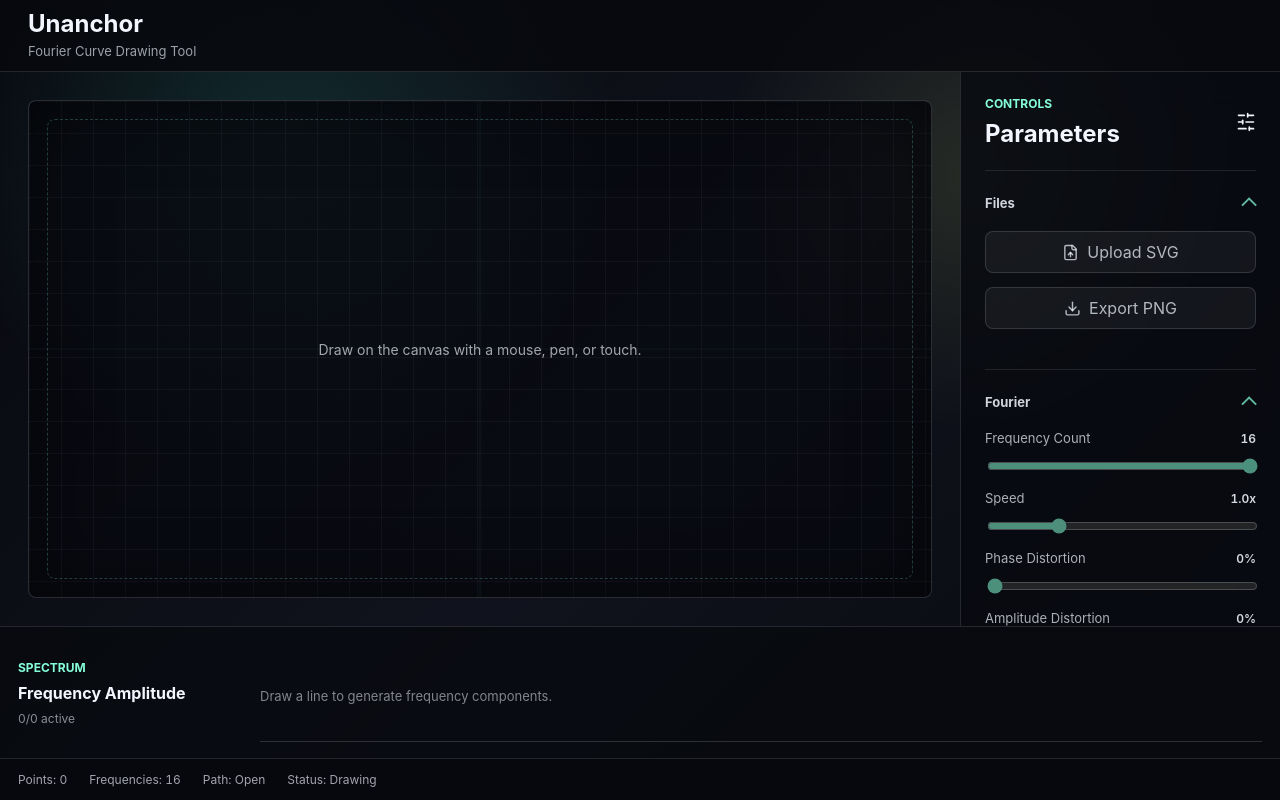
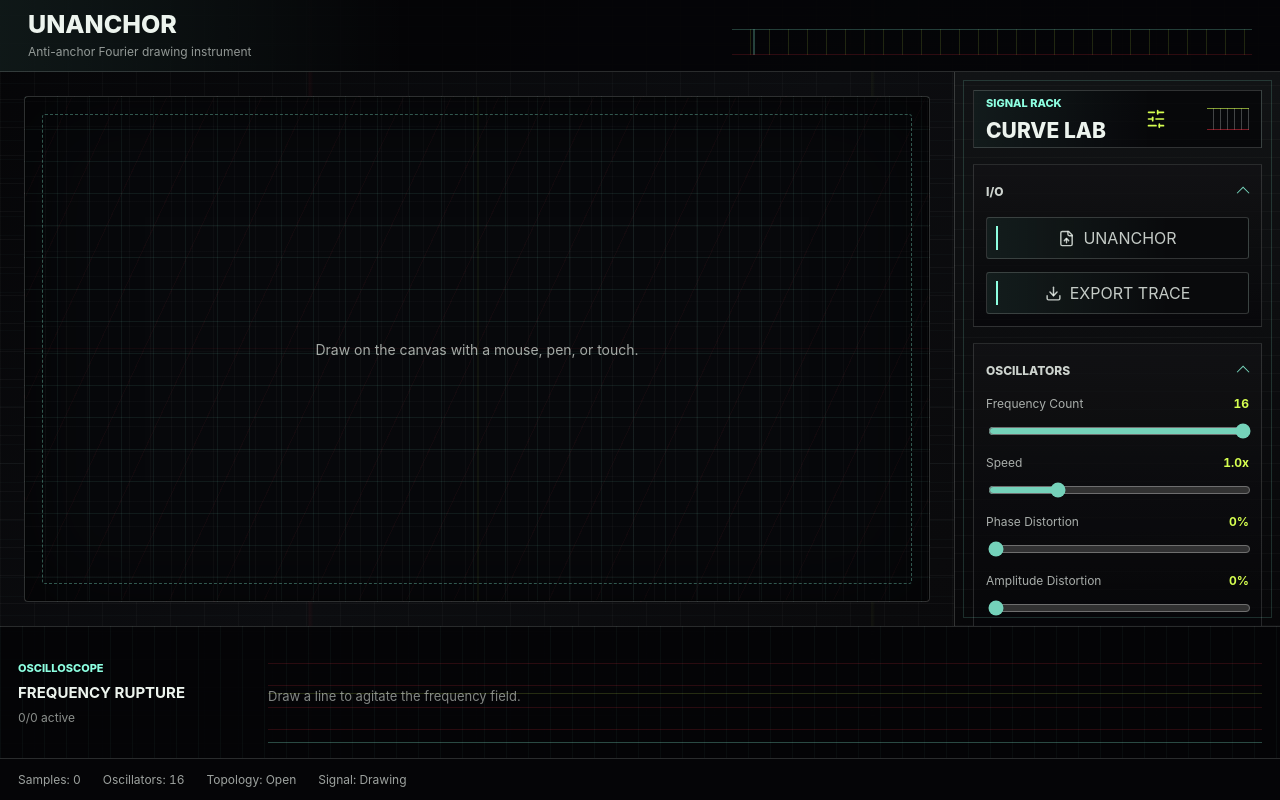
Before and after one commit to haram831/fakeAdobe, a React (Vite) app: page / in a window 1280 px wide. Built offline with nearby package versions, Linux system fonts and the light colour scheme.

Commit message:
design: change UI

```diff
--- a/src/components/ControlPanel.tsx
+++ b/src/components/ControlPanel.tsx
@@ -1,4 +1,4 @@
-import { Download, FileUp, RotateCcw, SlidersHorizontal } from 'lucide-react';
+import { Download, FileUp, RotateCcw, SlidersHorizontal, Zap } from 'lucide-react';
 import type { ChangeEvent, Dispatch, ReactNode, SetStateAction } from 'react';
 import type { ControlledFailureSettings, DrawingState, ViewMode } from '../types';
 
@@ -17,17 +17,17 @@ function getFrequencyLimit(drawingState: DrawingState): number {
 }
 
 const viewModeLabels: Record<ViewMode, string> = {
-  finalCurve: 'Final Curve',
-  epicycle: 'Epicycle',
-  originalCompare: 'Original Compare',
-  errorView: 'Error View',
+  finalCurve: 'Trace Only',
+  epicycle: 'Oscillator Rig',
+  originalCompare: 'Source Ghost',
+  errorView: 'Error Field',
 };
 
 const controlledFailureLabels: Record<keyof ControlledFailureSettings, string> = {
-  randomPhaseDrift: 'Random Phase Drift',
+  randomPhaseDrift: 'Phase Drift',
   frequencyDropout: 'Frequency Dropout',
-  jitter: 'Jitter Amount',
-  decay: 'Decay Mode',
+  jitter: 'Trace Jitter',
+  decay: 'Signal Decay',
 };
 
 type ControlSectionProps = {
@@ -144,31 +144,54 @@ export function ControlPanel({
     event.currentTarget.value = '';
   };
 
+  const breakCurve = () => {
+    setDrawingState((current) => ({
+      ...current,
+      controlledFailure: {
+        randomPhaseDrift: {
+          enabled: true,
+          amount: Math.max(current.controlledFailure.randomPhaseDrift.amount, 36),
+        },
+        frequencyDropout: {
+          enabled: true,
+          amount: Math.max(current.controlledFailure.frequencyDropout.amount, 18),
+        },
+        jitter: {
+          enabled: true,
+          amount: Math.max(current.controlledFailure.jitter.amount, 22),
+        },
+        decay: {
+          ...current.controlledFailure.decay,
+        },
+      },
+    }));
+  };
+
   return (
     <aside className="control-panel" aria-label="Control panel">
       <header className="panel-header">
         <div>
-          <p className="panel-kicker">Controls</p>
-          <h2>Parameters</h2>
+          <p className="panel-kicker">Signal Rack</p>
+          <h2>Curve Lab</h2>
         </div>
         <SlidersHorizontal size={20} aria-hidden="true" />
       </header>
 
-      <ControlSection title="Files" label="Import and export controls">
+      <ControlSection title="I/O" label="Import and export controls">
         <label className="file-upload-button">
           <FileUp size={17} aria-hidden="true" />
-          Upload SVG
+          Unanchor
           <input type="file" accept=".svg,image/svg+xml" onChange={handleSvgFileChange} />
         </label>
         {svgError ? <p className="control-error">{svgError}</p> : null}
         <button type="button" className="panel-action-button" onClick={onPngExport}>
           <Download size={17} aria-hidden="true" />
-          Export PNG
+          Export Trace
         </button>
         {exportError ? <p className="control-error">{exportError}</p> : null}
       </ControlSection>
 
-      <ControlSection title="Fourier" label="Fourier controls">
+      <ControlSection title="Oscillators" label="Fourier controls">
         <label className="control-row">
           <span>
             Frequency Count
@@ -227,7 +250,7 @@ export function ControlPanel({
         </label>
       </ControlSection>
 
-      <ControlSection title="Display" label="Display controls">
+      <ControlSection title="Monitor" label="Display controls">
         <label className="control-row">
           <span>View Mode</span>
           <select className="view-mode-select" value={drawingState.viewMode} onChange={updateViewMode}>
@@ -240,7 +263,7 @@ export function ControlPanel({
         </label>
 
         <label className="toggle-row">
-          <span>Show Epicycles</span>
+          <span>Expose Rings</span>
           <input
             type="checkbox"
             checked={drawingState.showEpicycles}
@@ -250,7 +273,7 @@ export function ControlPanel({
         </label>
 
         <label className="toggle-row">
-          <span>Show Original</span>
+          <span>Source Ghost</span>
           <input
             type="checkbox"
             checked={drawingState.showOriginal}
@@ -261,6 +284,10 @@ export function ControlPanel({
       </ControlSection>
 
       <ControlSection title="Controlled Failure" label="Controlled failure controls">
+        <button type="button" className="panel-action-button break-button" onClick={breakCurve}>
+          <Zap size={17} aria-hidden="true" />
+          Break Curve
+        </button>
         {Object.entries(controlledFailureLabels).map(([key, label]) => {
           const failureKey = key as keyof ControlledFailureSettings;
           const failure = drawingState.controlledFailure[failureKey];
@@ -296,7 +323,7 @@ export function ControlPanel({
 
       <button type="button" className="reset-button" onClick={onReset}>
         <RotateCcw size={17} aria-hidden="true" />
-        Reset
+        Reset Path
       </button>
     </aside>
   );
--- a/src/components/FrequencySpectrum.tsx
+++ b/src/components/FrequencySpectrum.tsx
@@ -21,8 +21,8 @@ export function FrequencySpectrum({
     <section className="frequency-spectrum" aria-label="Frequency spectrum">
       <header className="spectrum-header">
         <div>
-          <p className="panel-kicker">Spectrum</p>
-          <h2>Frequency Amplitude</h2>
+          <p className="panel-kicker">Oscilloscope</p>
+          <h2>Frequency Rupture</h2>
         </div>
         <span>
           {activeCount}/{components.length || 0} active
@@ -31,7 +31,7 @@ export function FrequencySpectrum({
 
       <div className="spectrum-plot" role="list" aria-label="Fourier component amplitudes">
         {components.length === 0 ? (
-          <p className="spectrum-empty">Draw a line to generate frequency components.</p>
+          <p className="spectrum-empty">Draw a line to agitate the frequency field.</p>
         ) : (
           components.map((component, index) => {
             const isActive = index < activeCount;
--- a/src/components/Header.tsx
+++ b/src/components/Header.tsx
@@ -3,7 +3,7 @@ export function Header() {
     <header className="app-header">
       <div>
         <h1>Unanchor</h1>
-        <p>Fourier Curve Drawing Tool</p>
+        <p>Anti-anchor Fourier drawing instrument</p>
       </div>
     </header>
   );
--- a/src/components/StatusBar.tsx
+++ b/src/components/StatusBar.tsx
@@ -7,10 +7,10 @@ type StatusBarProps = {
 export function StatusBar({ status }: StatusBarProps) {
   return (
     <footer className="status-bar" aria-label="Status bar">
-      <span>Points: {status.pointCount}</span>
-      <span>Frequencies: {status.frequencyCount}</span>
-      <span>Path: {status.pathType}</span>
-      <span>Status: {status.playbackState}</span>
+      <span>Samples: {status.pointCount}</span>
+      <span>Oscillators: {status.frequencyCount}</span>
+      <span>Topology: {status.pathType}</span>
+      <span>Signal: {status.playbackState}</span>
     </footer>
   );
 }
--- a/src/styles/global.css
+++ b/src/styles/global.css
@@ -1,6 +1,6 @@
 :root {
-  color: #f3f6ff;
-  background: #07080d;
+  color: #edf4ee;
+  background: #050507;
   font-family:
     Inter, ui-sans-serif, system-ui, -apple-system, BlinkMacSystemFont, "Segoe UI",
     sans-serif;
@@ -22,6 +22,7 @@ body,
 body {
   margin: 0;
   overflow: auto;
+  background: #050507;
 }
 
 button,
@@ -41,45 +42,96 @@ select:disabled {
 }
 
 .app-shell {
+  position: relative;
   display: grid;
-  grid-template-columns: minmax(0, 1fr) 320px;
+  grid-template-columns: minmax(0, 1fr) 326px;
   grid-template-rows: 72px minmax(0, 1fr) 132px 42px;
   width: 100%;
   max-width: 100vw;
   overflow-x: hidden;
   min-height: 100vh;
   background:
-    radial-gradient(circle at 22% 18%, rgba(64, 224, 208, 0.14), transparent 28%),
-    radial-gradient(circle at 76% 22%, rgba(238, 255, 116, 0.1), transparent 22%),
-    linear-gradient(135deg, #07080d 0%, #10131d 52%, #08090e 100%);
+    repeating-linear-gradient(0deg, rgba(237, 244, 238, 0.035) 0 1px, transparent 1px 28px),
+    repeating-linear-gradient(90deg, rgba(237, 244, 238, 0.026) 0 1px, transparent 1px 34px),
+    linear-gradient(135deg, #050507 0%, #0c0d10 44%, #080708 100%);
+}
+
+.app-shell::before {
+  position: fixed;
+  inset: 0;
+  pointer-events: none;
+  background:
+    repeating-linear-gradient(
+      180deg,
+      transparent 0 7px,
+      rgba(141, 255, 225, 0.035) 7px 8px,
+      transparent 8px 19px
+    );
+  mix-blend-mode: screen;
+  opacity: 0.56;
+  content: "";
+}
+
+.app-shell::after {
+  position: fixed;
+  inset: 0;
+  pointer-events: none;
+  background:
+    linear-gradient(90deg, transparent 0 24%, rgba(243, 48, 66, 0.055) 24.2%, transparent 24.5%),
+    linear-gradient(90deg, transparent 0 68%, rgba(214, 255, 80, 0.045) 68.1%, transparent 68.4%);
+  content: "";
 }
 
 .app-header {
+  position: relative;
+  z-index: 1;
   grid-column: 1 / -1;
   display: flex;
   align-items: center;
   padding: 0 28px;
-  border-bottom: 1px solid rgba(243, 246, 255, 0.12);
-  background: rgba(7, 8, 13, 0.82);
+  border-bottom: 1px solid rgba(237, 244, 238, 0.16);
+  background:
+    linear-gradient(90deg, rgba(141, 255, 225, 0.08), transparent 32%),
+    rgba(5, 5, 7, 0.92);
+}
+
+.app-header::after {
+  position: absolute;
+  right: 28px;
+  bottom: 16px;
+  width: min(42vw, 520px);
+  height: 24px;
+  border-top: 1px solid rgba(141, 255, 225, 0.34);
+  border-bottom: 1px solid rgba(243, 48, 66, 0.26);
+  background:
+    linear-gradient(90deg, transparent 0 4%, rgba(141, 255, 225, 0.36) 4% 4.5%, transparent 4.5% 12%),
+    repeating-linear-gradient(90deg, transparent 0 18px, rgba(214, 255, 80, 0.2) 18px 19px);
+  opacity: 0.68;
+  content: "";
 }
 
 .app-header h1 {
   margin: 0;
-  font-size: 24px;
+  color: #edf4ee;
+  font-size: 25px;
   line-height: 1;
+  font-weight: 760;
+  text-transform: uppercase;
 }
 
 .app-header p {
   margin: 7px 0 0;
-  color: rgba(243, 246, 255, 0.64);
-  font-size: 13px;
+  color: rgba(237, 244, 238, 0.6);
+  font-size: 12px;
 }
 
 .canvas-workspace {
+  position: relative;
+  z-index: 1;
   display: grid;
   min-width: 0;
   min-height: 0;
-  padding: 28px;
+  padding: 24px;
 }
 
 .canvas-stage {
@@ -90,18 +142,41 @@ select:disabled {
   width: 100%;
   height: 100%;
   min-height: 420px;
-  border: 1px solid rgba(243, 246, 255, 0.14);
-  border-radius: 8px;
+  border: 1px solid rgba(237, 244, 238, 0.17);
+  border-radius: 4px;
   background:
-    linear-gradient(rgba(243, 246, 255, 0.04) 1px, transparent 1px),
-    linear-gradient(90deg, rgba(243, 246, 255, 0.04) 1px, transparent 1px),
-    rgba(8, 10, 16, 0.78);
-  background-size: 32px 32px;
-  box-shadow: inset 0 0 80px rgba(0, 0, 0, 0.46);
+    linear-gradient(rgba(141, 255, 225, 0.08) 1px, transparent 1px),
+    linear-gradient(90deg, rgba(141, 255, 225, 0.065) 1px, transparent 1px),
+    repeating-linear-gradient(115deg, transparent 0 42px, rgba(243, 48, 66, 0.045) 42px 43px),
+    #07080b;
+  background-size: 32px 32px, 32px 32px, auto, auto;
+  box-shadow:
+    inset 0 0 0 1px rgba(0, 0, 0, 0.78),
+    inset 0 0 100px rgba(0, 0, 0, 0.62);
+}
+
+.canvas-stage::before {
+  position: absolute;
+  inset: 17px;
+  border: 1px dashed rgba(141, 255, 225, 0.33);
+  border-radius: 3px;
+  content: "";
+}
+
+.canvas-stage::after {
+  position: absolute;
+  inset: 0;
+  pointer-events: none;
+  background:
+    linear-gradient(90deg, transparent 0 50%, rgba(214, 255, 80, 0.12) 50% 50.2%, transparent 50.2%),
+    linear-gradient(0deg, transparent 0 50%, rgba(243, 48, 66, 0.13) 50% 50.2%, transparent 50.2%);
+  opacity: 0.42;
+  content: "";
 }
 
 .drawing-canvas {
   position: absolute;
+  z-index: 2;
   inset: 0;
   display: block;
   width: 100%;
@@ -111,26 +186,20 @@ select:disabled {
   user-select: none;
 }
 
-.canvas-stage::before {
-  position: absolute;
-  inset: 18px;
-  border: 1px dashed rgba(133, 255, 216, 0.22);
-  border-radius: 8px;
-  content: "";
-}
-
 .canvas-grid {
   position: absolute;
+  z-index: 1;
   inset: 0;
   background:
-    linear-gradient(90deg, transparent 49.8%, rgba(133, 255, 216, 0.18) 50%, transparent 50.2%),
-    linear-gradient(transparent 49.8%, rgba(133, 255, 216, 0.18) 50%, transparent 50.2%);
-  opacity: 0.28;
+    repeating-linear-gradient(90deg, transparent 0 20px, rgba(237, 244, 238, 0.045) 20px 21px),
+    repeating-linear-gradient(0deg, transparent 0 24px, rgba(237, 244, 238, 0.035) 24px 25px);
+  opacity: 0.72;
   pointer-events: none;
 }
 
 .canvas-empty-state {
   position: relative;
+  z-index: 3;
   width: min(520px, calc(100% - 48px));
   text-align: center;
   pointer-events: none;
@@ -139,35 +208,46 @@ select:disabled {
 .canvas-kicker,
 .panel-kicker {
   margin: 0 0 8px;
-  color: #85ffd8;
-  font-size: 12px;
-  font-weight: 700;
+  color: #8dffe1;
+  font-size: 11px;
+  font-weight: 760;
   letter-spacing: 0;
   text-transform: uppercase;
 }
 
 .canvas-empty-state p {
   margin: 0;
-  color: rgba(243, 246, 255, 0.66);
+  color: rgba(237, 244, 238, 0.68);
   font-size: 14px;
 }
 
 .control-panel {
+  position: relative;
+  z-index: 1;
   display: flex;
   flex-direction: column;
-  gap: 22px;
+  gap: 16px;
   overflow-y: auto;
   min-height: 0;
   max-height: calc(100vh - 72px - 132px - 42px);
-  padding: 24px;
-  border-left: 1px solid rgba(243, 246, 255, 0.12);
-  background: rgba(8, 10, 16, 0.82);
-  backdrop-filter: blur(18px);
+  padding: 18px;
+  border-left: 1px solid rgba(237, 244, 238, 0.18);
+  background:
+    repeating-linear-gradient(0deg, rgba(237, 244, 238, 0.028) 0 1px, transparent 1px 18px),
+    linear-gradient(180deg, rgba(18, 20, 22, 0.96), rgba(7, 7, 9, 0.98));
+}
+
+.control-panel::before {
+  position: absolute;
+  inset: 8px;
+  border: 1px solid rgba(141, 255, 225, 0.16);
+  pointer-events: none;
+  content: "";
 }
 
 .control-panel,
 .spectrum-plot {
-  scrollbar-color: rgba(133, 255, 216, 0.3) transparent;
+  scrollbar-color: rgba(141, 255, 225, 0.34) transparent;
 }
 
 .control-panel::-webkit-scrollbar,
@@ -185,29 +265,52 @@ select:disabled {
 .spectrum-plot::-webkit-scrollbar-thumb {
   border: 3px solid transparent;
   border-radius: 999px;
-  background: rgba(133, 255, 216, 0.3);
+  background: rgba(141, 255, 225, 0.34);
   background-clip: padding-box;
 }
 
 .panel-header {
+  position: relative;
   display: flex;
   align-items: center;
   justify-content: space-between;
   gap: 16px;
+  min-height: 58px;
+  padding: 12px;
+  border: 1px solid rgba(237, 244, 238, 0.18);
+  background:
+    linear-gradient(90deg, rgba(141, 255, 225, 0.08), transparent 62%),
+    rgba(5, 5, 7, 0.72);
+}
+
+.panel-header::after {
+  width: 42px;
+  height: 20px;
+  border-top: 1px solid rgba(214, 255, 80, 0.6);
+  border-bottom: 1px solid rgba(243, 48, 66, 0.5);
+  background: repeating-linear-gradient(90deg, transparent 0 6px, rgba(237, 244, 238, 0.26) 6px 7px);
+  content: "";
 }
 
 .panel-header h2 {
   margin: 0;
+  color: #edf4ee;
+  font-size: 21px;
+  font-weight: 760;
+  text-transform: uppercase;
 }
 
-.panel-header h2 {
-  font-size: 24px;
+.panel-header svg {
+  color: #d6ff50;
 }
 
 .control-section {
   display: grid;
-  padding: 18px 0;
-  border-top: 1px solid rgba(243, 246, 255, 0.1);
+  padding: 12px;
+  border: 1px solid rgba(237, 244, 238, 0.14);
+  background:
+    linear-gradient(180deg, rgba(237, 244, 238, 0.036), transparent),
+    rgba(8, 8, 10, 0.72);
 }
 
 .control-section-summary {
@@ -215,11 +318,12 @@ select:disabled {
   align-items: center;
   justify-content: space-between;
   min-height: 28px;
-  color: rgba(243, 246, 255, 0.86);
-  font-size: 13px;
-  font-weight: 700;
+  color: rgba(237, 244, 238, 0.86);
+  font-size: 12px;
+  font-weight: 760;
   cursor: pointer;
   list-style: none;
+  text-transform: uppercase;
 }
 
 .control-section-summary::-webkit-details-marker {
@@ -227,11 +331,11 @@ select:disabled {
 }
 
 .control-section-summary::after {
-  width: 9px;
-  height: 9px;
+  width: 8px;
+  height: 8px;
   margin-left: 12px;
-  border-right: 2px solid rgba(133, 255, 216, 0.72);
-  border-bottom: 2px solid rgba(133, 255, 216, 0.72);
+  border-right: 1px solid rgba(141, 255, 225, 0.82);
+  border-bottom: 1px solid rgba(141, 255, 225, 0.82);
   transform: rotate(45deg) translateY(-2px);
   transition: transform 160ms ease;
   content: "";
@@ -243,20 +347,22 @@ select:disabled {
 
 .control-section-content {
   display: grid;
-  gap: 14px;
-  padding-top: 14px;
+  gap: 13px;
+  padding-top: 12px;
 }
 
 .failure-control {
   display: grid;
   gap: 8px;
+  padding-top: 10px;
+  border-top: 1px solid rgba(237, 244, 238, 0.1);
 }
 
 .control-row {
   display: grid;
-  gap: 10px;
-  color: rgba(243, 246, 255, 0.7);
-  font-size: 13px;
+  gap: 9px;
+  color: rgba(237, 244, 238, 0.7);
+  font-size: 12px;
 }
 
 .control-row span,
@@ -268,70 +374,122 @@ select:disabled {
 }
 
 .control-row strong {
-  color: rgba(243, 246, 255, 0.88);
+  min-width: 44px;
+  color: #d6ff50;
   font-size: 12px;
-  font-weight: 600;
+  font-weight: 650;
   font-variant-numeric: tabular-nums;
+  text-align: right;
 }
 
-.control-row input {
+.control-row input[type="range"] {
   width: 100%;
-  accent-color: #85ffd8;
-  opacity: 0.55;
+  height: 18px;
+  accent-color: #8dffe1;
+  opacity: 0.82;
 }
 
-.control-row input:disabled {
-  opacity: 0.22;
+.control-row input[type="range"]:disabled {
+  opacity: 0.24;
 }
 
 .view-mode-select {
   width: 100%;
   min-height: 38px;
-  border: 1px solid rgba(243, 246, 255, 0.14);
-  border-radius: 8px;
-  color: rgba(243, 246, 255, 0.88);
-  background: rgba(243, 246, 255, 0.06);
+  padding: 0 10px;
+  border: 1px solid rgba(237, 244, 238, 0.2);
+  border-radius: 3px;
+  color: rgba(237, 244, 238, 0.88);
+  background: #0b0c0f;
+}
+
+.view-mode-select:focus-visible,
+.file-upload-button:focus-within,
+.panel-action-button:focus-visible,
+.reset-button:focus-visible,
+.toggle-row input:focus-visible,
+.control-row input:focus-visible {
+  outline: 1px solid rgba(141, 255, 225, 0.9);
+  outline-offset: 2px;
 }
 
 .view-mode-select option {
-  color: #10131d;
-  background: #f3f6ff;
+  color: #0b0c0f;
+  background: #edf4ee;
 }
 
 .toggle-row {
   min-height: 34px;
-  color: rgba(243, 246, 255, 0.74);
-  font-size: 13px;
+  color: rgba(237, 244, 238, 0.74);
+  font-size: 12px;
 }
 
 .toggle-row input {
   width: 18px;
   height: 18px;
-  accent-color: #85ffd8;
+  accent-color: #8dffe1;
 }
 
 .file-upload-button,
 .panel-action-button,
 .reset-button {
+  position: relative;
   display: inline-flex;
   align-items: center;
   justify-content: center;
   gap: 8px;
   width: 100%;
   min-height: 42px;
-  border: 1px solid rgba(243, 246, 255, 0.14);
-  border-radius: 8px;
-  color: rgba(243, 246, 255, 0.72);
-  background: rgba(243, 246, 255, 0.05);
+  padding: 0 12px;
+  border: 1px solid rgba(237, 244, 238, 0.18);
+  border-radius: 3px;
+  color: rgba(237, 244, 238, 0.82);
+  background:
+    linear-gradient(90deg, rgba(141, 255, 225, 0.08), transparent 70%),
+    #090a0c;
+  text-transform: uppercase;
+}
+
+.file-upload-button::before,
+.panel-action-button::before,
+.reset-button::before {
+  position: absolute;
+  left: 9px;
+  top: 8px;
+  bottom: 8px;
+  width: 2px;
+  background: #8dffe1;
+  content: "";
+}
+
+.file-upload-button:hover,
+.panel-action-button:hover,
+.reset-button:hover {
+  border-color: rgba(141, 255, 225, 0.52);
+  color: #edf4ee;
 }
 
 .file-upload-button {
-  position: relative;
   cursor: pointer;
 }
 
 .panel-action-button {
   cursor: pointer;
+}
+
+.break-button {
+  border-color: rgba(243, 48, 66, 0.48);
+  background:
+    linear-gradient(90deg, rgba(243, 48, 66, 0.18), transparent 70%),
+    #0c090a;
+}
+
+.break-button::before {
+  background: #f33042;
+}
+
+.break-button svg {
+  color: #f33042;
 }
 
 .file-upload-button input {
@@ -345,28 +503,36 @@ select:disabled {
 
 .control-error {
   margin: 0;
-  color: rgba(255, 119, 119, 0.86);
+  color: rgba(255, 111, 122, 0.92);
   font-size: 12px;
   line-height: 1.4;
 }
 
 .reset-button {
   margin-top: auto;
-  color: rgba(243, 246, 255, 0.56);
+  color: rgba(237, 244, 238, 0.62);
+}
+
+.reset-button::before {
+  background: #d6ff50;
 }
 
 .frequency-spectrum {
+  position: relative;
+  z-index: 1;
   grid-column: 1 / -1;
   display: grid;
-  grid-template-columns: 220px minmax(0, 1fr);
-  gap: 22px;
+  grid-template-columns: 230px minmax(0, 1fr);
+  gap: 20px;
   width: 100%;
   max-width: 100vw;
   min-width: 0;
   min-height: 0;
-  padding: 16px 18px;
-  border-top: 1px solid rgba(243, 246, 255, 0.12);
-  background: rgba(8, 10, 16, 0.9);
+  padding: 15px 18px;
+  border-top: 1px solid rgba(237, 244, 238, 0.16);
+  background:
+    repeating-linear-gradient(90deg, rgba(141, 255, 225, 0.035) 0 1px, transparent 1px 22px),
+    rgba(5, 5, 7, 0.95);
 }
 
 .spectrum-header {
@@ -378,12 +544,14 @@ select:disabled {
 
 .spectrum-header h2 {
   margin: 0;
-  font-size: 16px;
+  color: #edf4ee;
+  font-size: 15px;
+  text-transform: uppercase;
 }
 
 .spectrum-header span {
   margin-top: 8px;
-  color: rgba(243, 246, 255, 0.56);
+  color: rgba(237, 244, 238, 0.58);
   font-size: 12px;
   font-variant-numeric: tabular-nums;
 }
@@ -398,14 +566,18 @@ select:disabled {
   overflow-x: auto;
   overflow-y: hidden;
   padding: 8px 0 0;
-  border-bottom: 1px solid rgba(243, 246, 255, 0.16);
+  border-bottom: 1px solid rgba(141, 255, 225, 0.28);
+  background:
+    linear-gradient(0deg, rgba(243, 48, 66, 0.16) 1px, transparent 1px),
+    linear-gradient(0deg, transparent 0 48%, rgba(214, 255, 80, 0.16) 48% 49%, transparent 49%);
+  background-size: 100% 22px, 100% 100%;
   scrollbar-gutter: stable;
 }
 
 .spectrum-empty {
   align-self: center;
   margin: 0;
-  color: rgba(243, 246, 255, 0.52);
+  color: rgba(237, 244, 238, 0.54);
   font-size: 13px;
 }
 
@@ -415,23 +587,23 @@ select:disabled {
   min-width: 5px;
   max-width: 18px;
   border: 0;
-  border-radius: 3px 3px 0 0;
-  background: rgba(243, 246, 255, 0.24);
+  border-radius: 1px 1px 0 0;
+  background: rgba(237, 244, 238, 0.18);
   opacity: 0.72;
 }
 
 .spectrum-bar.is-active {
-  background: #85ffd8;
-  box-shadow: 0 0 12px rgba(133, 255, 216, 0.28);
+  background: #8dffe1;
+  box-shadow: 0 0 10px rgba(141, 255, 225, 0.32);
   opacity: 1;
 }
 
 .spectrum-bar.is-muted {
-  background: rgba(243, 246, 255, 0.16);
+  background: rgba(243, 48, 66, 0.32);
 }
 
 .spectrum-bar:focus-visible {
-  outline: 2px solid rgba(133, 255, 216, 0.86);
+  outline: 1px solid rgba(141, 255, 225, 0.9);
   outline-offset: 2px;
 }
 
@@ -445,15 +617,17 @@ select:disabled {
 }
 
 .status-bar {
+  position: relative;
+  z-index: 1;
   grid-column: 1 / -1;
   display: flex;
   align-items: center;
   gap: 22px;
   min-width: 0;
   padding: 0 18px;
-  border-top: 1px solid rgba(243, 246, 255, 0.12);
-  color: rgba(243, 246, 255, 0.66);
-  background: #07080d;
+  border-top: 1px solid rgba(237, 244, 238, 0.16);
+  color: rgba(237, 244, 238, 0.66);
+  background: #050507;
   font-size: 12px;
   font-variant-numeric: tabular-nums;
 }
@@ -475,6 +649,10 @@ select:disabled {
     grid-template-rows: 72px minmax(420px, 1fr) auto 132px 42px;
   }
 
+  .app-header::after {
+    width: 38vw;
+  }
+
   .canvas-workspace {
     padding: 16px;
   }
@@ -485,7 +663,7 @@ select:disabled {
 
   .control-panel {
     max-height: none;
-    border-top: 1px solid rgba(243, 246, 255, 0.12);
+    border-top: 1px solid rgba(237, 244, 238, 0.16);
     border-left: 0;
   }
 
@@ -507,6 +685,10 @@ select:disabled {
     padding: 0 16px;
   }
 
+  .app-header::after {
+    display: none;
+  }
+
   .app-header h1 {
     font-size: 20px;
   }
@@ -525,7 +707,7 @@ select:disabled {
 
   .control-panel {
     gap: 14px;
-    padding: 18px 16px;
+    padding: 16px;
   }
 
   .frequency-spectrum {
```
